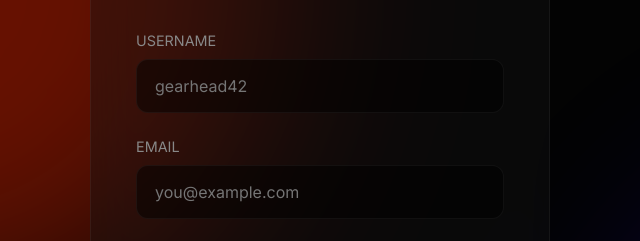
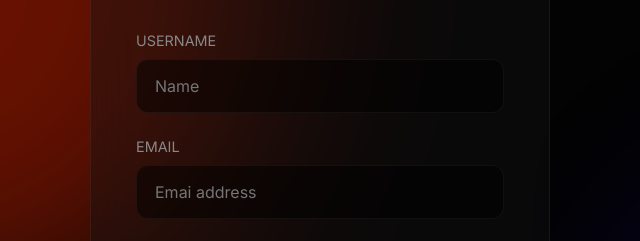
Before and after one commit to tarannbtech25-cloud/Garagelegends_final, a website: page signup.html in a window 1280 px wide. Shown: the part 241-482 px from the top of the page, 320-960 px from the left. Drawn offline with Linux system fonts and the light colour scheme; no server answers.

Commit message:
Update signup.html

```diff
--- a/signup.html
+++ b/signup.html
@@ -41,11 +41,11 @@
       <form id="signupForm">
         <div class="form-group">
           <label for="signupUsername">Username</label>
-          <input type="text" id="signupUsername" name="username" placeholder="gearhead42" required minlength="3">
+          <input type="text" id="signupUsername" name="username" placeholder="Name" required minlength="3">
         </div>
         <div class="form-group">
           <label for="signupEmail">Email</label>
-          <input type="email" id="signupEmail" name="email" placeholder="you@example.com" required>
+          <input type="email" id="signupEmail" name="email" placeholder="Emai address" required>
         </div>
         <div class="form-group">
           <label for="signupPassword">Password</label>
```
